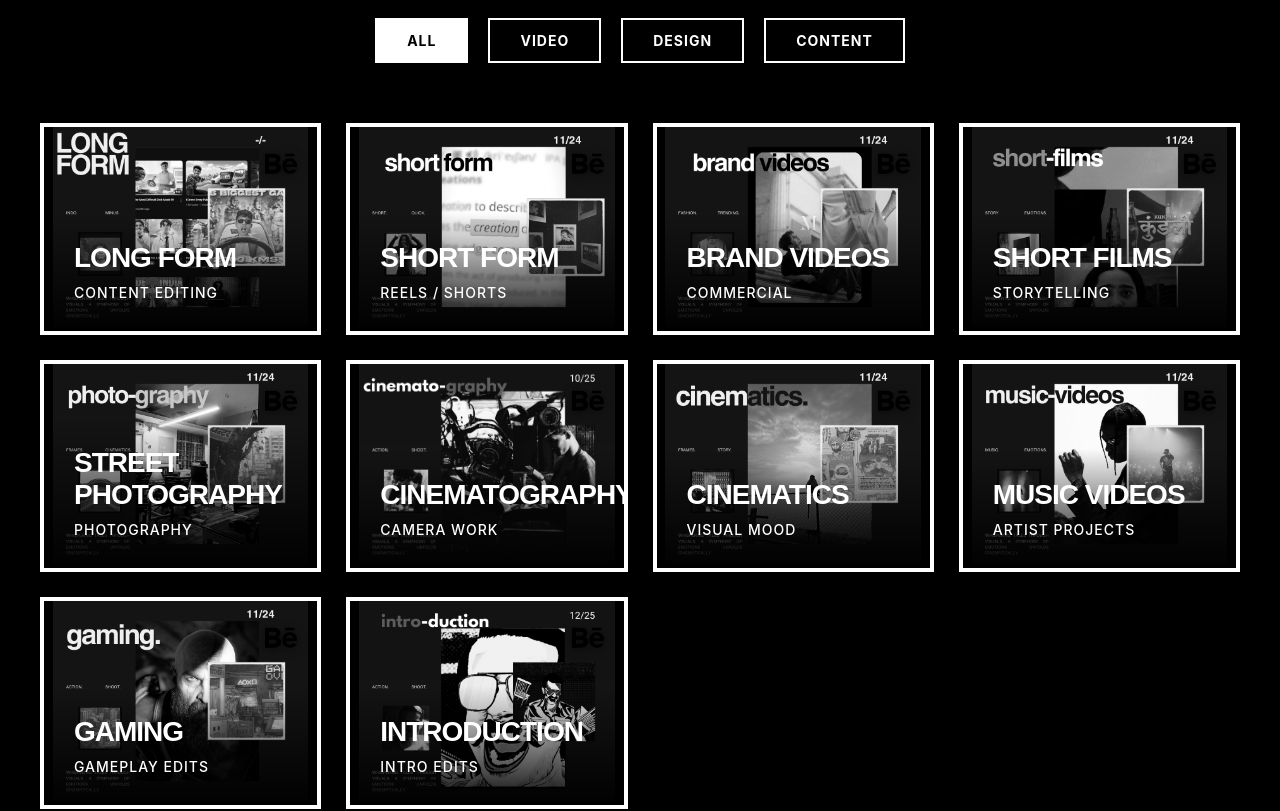
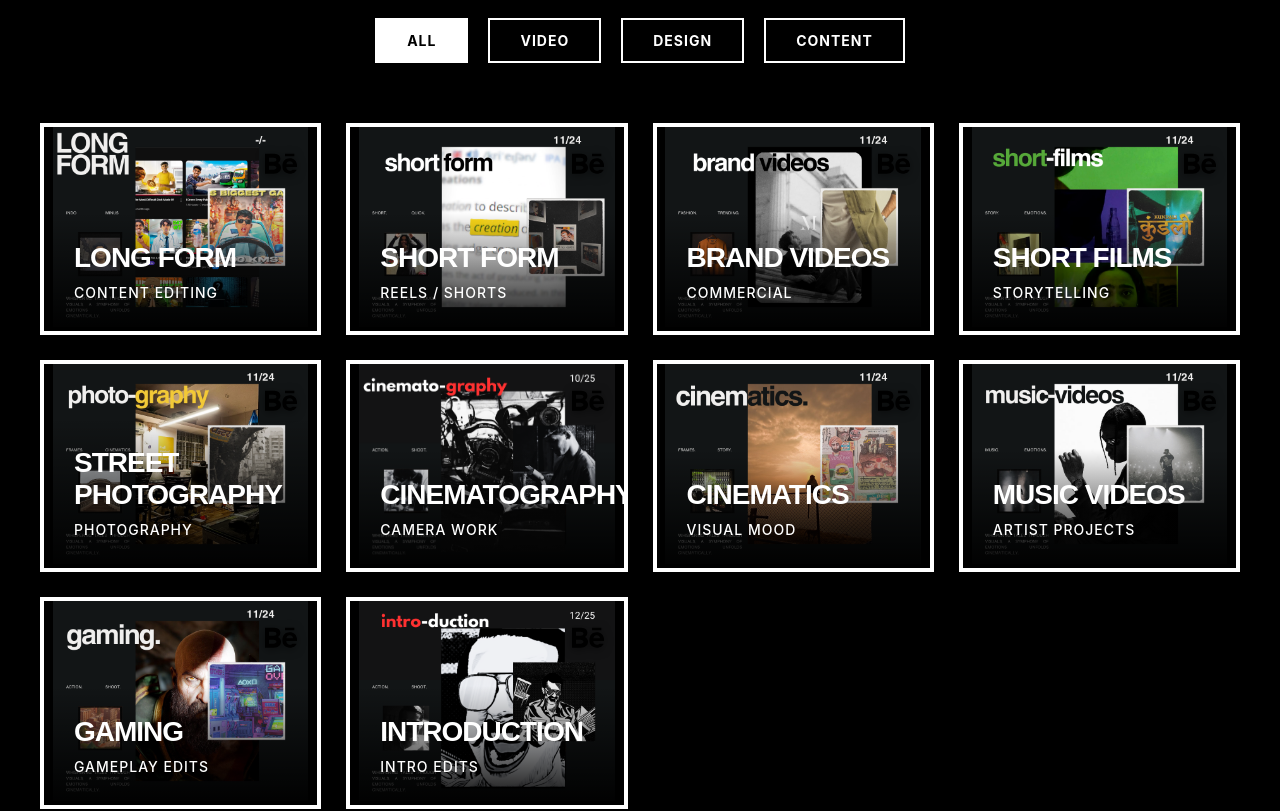
Before and after one commit to aryannaikar/creator-portfolio, a React (Create React App) app: page / in a window 1280 px wide. Shown: the part 1720-2531 px from the top of the page. Built offline with nearby package versions, Linux system fonts and the light colour scheme.

Commit message:
final changes2

```diff
--- a/package.json
+++ b/package.json
@@ -1,7 +1,8 @@
 {
   "name": "creator-portfolio",
   "version": "0.1.0",
-  "homepage": "https://YOUR_USERNAME.github.io/creator-portfolio",
+  "homepage": "https://aryannaikar.github.io/creator-portfolio",
+
 
   "private": true,
   "dependencies": {
--- a/src/components/About/About.css
+++ b/src/components/About/About.css
@@ -11,12 +11,12 @@
   width: 100%;
   border-radius: 0;
   border: 4px solid #ffffff;
-  filter: grayscale(100%);
+  filter: grayscale(0%);
   transition: all 0.4s ease;
 }
 
 .about img:hover {
-  filter: grayscale(0%);
+  filter: grayscale(100%);
   transform: scale(1.02);
 }
 
--- a/src/components/Portfolio/Portfolio.css
+++ b/src/components/Portfolio/Portfolio.css
@@ -147,12 +147,12 @@
   object-fit: contain;
   background: #000000;
   transition: transform 0.5s ease;
-  filter: grayscale(100%);
+  filter: grayscale(0%);
 }
 
 .project-card:hover img {
   transform: scale(1.1);
-  filter: grayscale(0%);
+  filter: grayscale(100%);
 }
 
 .overlay {
```
